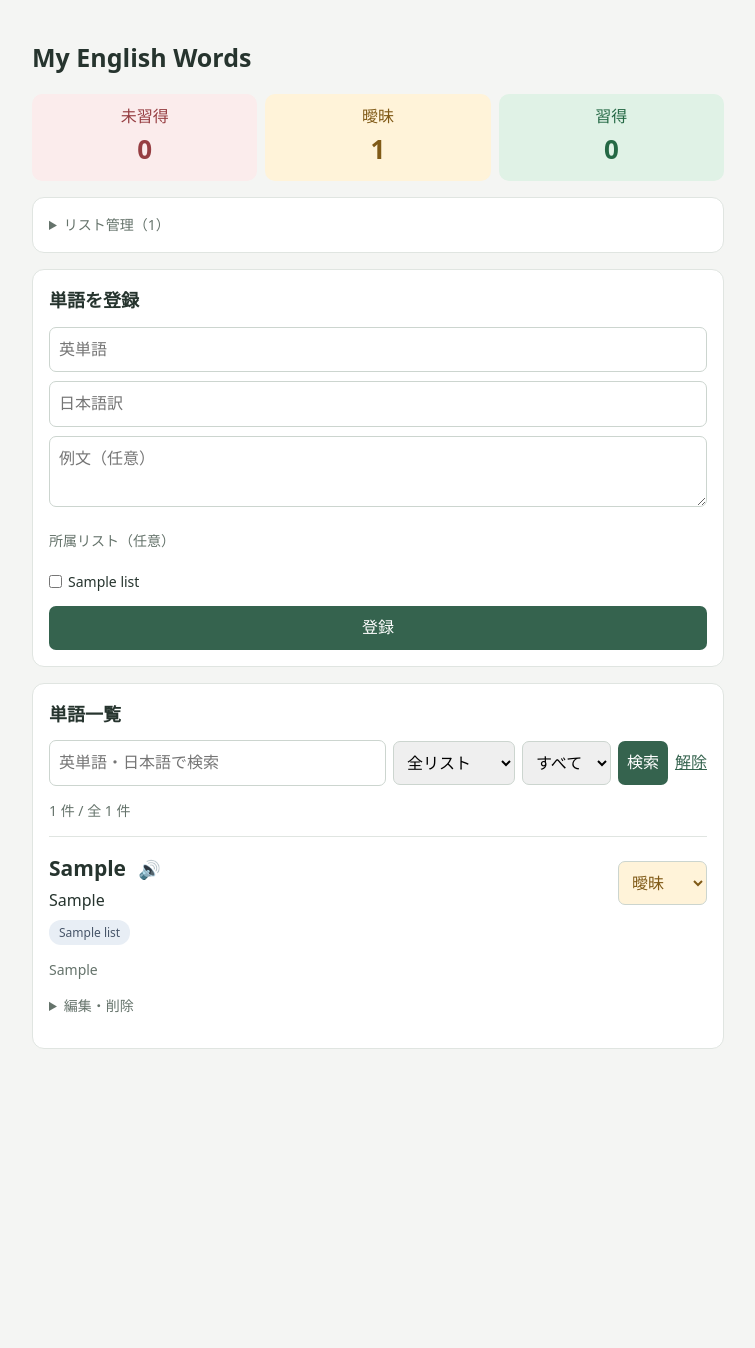
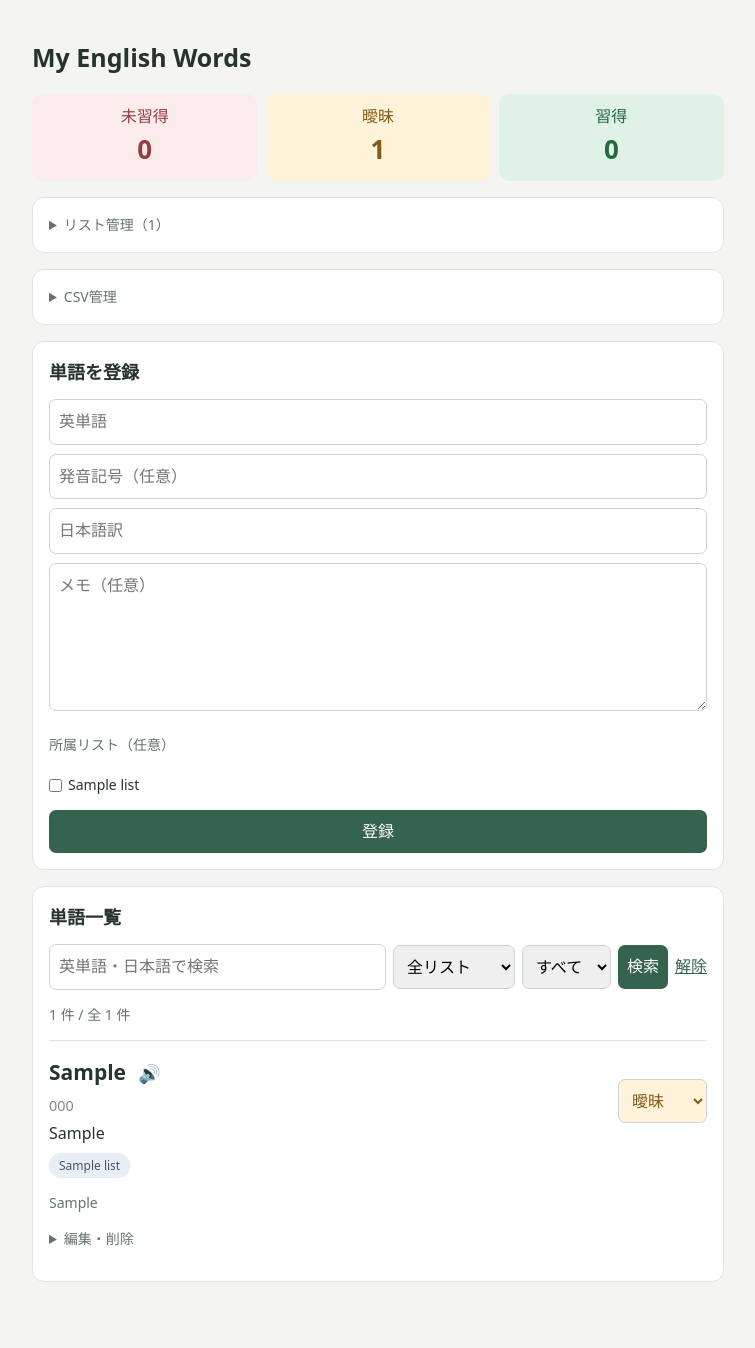
Before and after one commit to CoffKuroneko/EnglishWord, a Flask app: page / in a window 1280 px wide. Shown: the whole page, without its empty margins (262-1017 px from the left). Before the commit the page ends 1049 px from the top, so only its background shows below. Run offline with Flask 3, Linux system fonts and the light colour scheme; tables that the repository leaves empty hold one stand-in row (values such as "Sample post").

Commit message:
add 発音記号 and csv対応

```diff
--- a/app.py
+++ b/app.py
@@ -1,7 +1,12 @@
 
-from flask import Flask, request, redirect, url_for, render_template, abort
+from flask import (
+    Flask, request, redirect, url_for,
+    render_template, abort, Response
+)
 import sqlite3
 from pathlib import Path
+import csv
+import io
 
 app = Flask(__name__)
 DB = Path(__file__).with_name('words.db')
@@ -22,9 +27,24 @@ def init_db():
             word TEXT NOT NULL,
             meaning TEXT NOT NULL,
             example TEXT NOT NULL DEFAULT '',
+            phonetic TEXT NOT NULL DEFAULT '',
             status INTEGER NOT NULL DEFAULT 0
                 CHECK(status IN (0,1,2))
         )''')
+
+        # 既存DBへの発音記号カラム追加
+        columns = {
+            row['name']
+            for row in conn.execute(
+                'PRAGMA table_info(words)'
+            )
+        }
+
+        if 'phonetic' not in columns:
+            conn.execute('''
+                ALTER TABLE words
+                ADD COLUMN phonetic TEXT NOT NULL DEFAULT ''
+            ''')
 
         conn.execute('''CREATE TABLE IF NOT EXISTS lists (
             id INTEGER PRIMARY KEY AUTOINCREMENT,
@@ -42,12 +62,13 @@ def init_db():
         )''')
 
 
-def back():
+def back(**kwargs):
     return redirect(url_for(
         'index',
         q=request.form.get('q', ''),
         status=request.form.get('filter', 'all'),
-        list_id=request.form.get('list_filter', 'all')
+        list_id=request.form.get('list_filter', 'all'),
+        **kwargs
     ))
 
 
@@ -112,7 +133,8 @@ def index():
         selected=status,
         lists=lists,
         selected_list=list_id,
-        memberships=memberships
+        memberships=memberships,
+        csv_result=request.args.get('csv_result', '')
     )
 
 
@@ -120,11 +142,12 @@ def fields():
     word = request.form.get('word', '').strip()
     meaning = request.form.get('meaning', '').strip()
     example = request.form.get('example', '').strip()
+    phonetic = request.form.get('phonetic', '').strip()
 
     if not word or not meaning:
         abort(400, '単語と意味を入力してください。')
 
-    return word, meaning, example
+    return word, meaning, example, phonetic
 
 
 def save_word_lists(conn, word_id):
@@ -148,8 +171,10 @@ def save_word_lists(conn, word_id):
 def add():
     with connect() as conn:
         cursor = conn.execute(
-            '''INSERT INTO words(word, meaning, example)
-               VALUES (?, ?, ?)''',
+            '''INSERT INTO words(
+                   word, meaning, example, phonetic
+               )
+               VALUES (?, ?, ?, ?)''',
             fields()
         )
 
@@ -163,7 +188,7 @@ def edit(word_id):
     with connect() as conn:
         cursor = conn.execute(
             '''UPDATE words
-               SET word=?, meaning=?, example=?
+               SET word=?, meaning=?, example=?, phonetic=?
                WHERE id=?''',
             (*fields(), word_id)
         )
@@ -230,6 +255,194 @@ def delete_list(list_id):
     return redirect(url_for('index'))
 
 
+# ========================================
+# CSVインポート
+# ========================================
+
+@app.post('/csv/import')
+def import_csv():
+    file = request.files.get('csv_file')
+
+    if not file or not file.filename:
+        return back(csv_result='CSVファイルを選択してください。')
+
+    if not file.filename.lower().endswith('.csv'):
+        return back(csv_result='CSVファイルを指定してください。')
+
+    # ファイルサイズ上限：5MB
+    limit = 5 * 1024 * 1024
+    raw = file.stream.read(limit + 1)
+
+    if len(raw) > limit:
+        return back(csv_result='ファイルサイズが5MBを超えています。')
+
+    try:
+        content = raw.decode('utf-8-sig')
+    except UnicodeDecodeError:
+        return back(csv_result='UTF-8形式のCSVを指定してください。')
+
+    reader = csv.DictReader(
+        io.StringIO(content, newline=''),
+        strict=True
+    )
+
+    added = 0
+    skipped = 0
+    invalid = 0
+
+    try:
+        headers = reader.fieldnames
+
+        if not headers:
+            return back(csv_result='CSVが空です。')
+
+        reader.fieldnames = [
+            name.strip().lower()
+            for name in headers
+        ]
+
+        if len(set(reader.fieldnames)) != len(reader.fieldnames):
+            return back(csv_result='CSVの列名が重複しています。')
+
+        if not {'word', 'meaning'}.issubset(reader.fieldnames):
+            return back(
+                csv_result='wordとmeaningの列が必要です。'
+            )
+
+        with connect() as conn:
+
+            # 同時書き込みによる重複登録を防止
+            conn.execute('BEGIN IMMEDIATE')
+
+            existing = {
+                row['word'].strip().casefold()
+                for row in conn.execute(
+                    'SELECT word FROM words'
+                )
+            }
+
+            for row in reader:
+
+                if None in row:
+                    invalid += 1
+                    continue
+
+                word = (row.get('word') or '').strip()
+                meaning = (row.get('meaning') or '').strip()
+                example = (row.get('example') or '').strip()
+                phonetic = (row.get('phonetic') or '').strip()
+
+                if not word or not meaning:
+                    invalid += 1
+                    continue
+
+                key = word.casefold()
+
+                if key in existing:
+                    skipped += 1
+                    continue
+
+                cursor = conn.execute('''
+                    INSERT INTO words(
+                        word,
+                        meaning,
+                        example,
+                        phonetic,
+                        status
+                    )
+                    VALUES (?, ?, ?, ?, 0)
+                ''', (
+                    word,
+                    meaning,
+                    example,
+                    phonetic
+                ))
+
+                save_word_lists(
+                    conn,
+                    cursor.lastrowid
+                )
+
+                existing.add(key)
+                added += 1
+
+    except csv.Error:
+        return back(
+            csv_result='CSVの形式が不正です。登録を中止しました。'
+        )
+
+    return back(
+        csv_result=(
+            f'新規登録：{added}件 / '
+            f'重複スキップ：{skipped}件 / '
+            f'入力不備：{invalid}件'
+        )
+    )
+
+
+# ========================================
+# CSVエクスポート
+# ========================================
+
+@app.get('/csv/export')
+def export_csv():
+    list_id = request.args.get('list_id', 'all')
+
+    sql = '''
+        SELECT word, phonetic, meaning, example
+        FROM words
+    '''
+
+    params = []
+
+    if list_id.isdigit():
+        sql += '''
+            WHERE id IN (
+                SELECT word_id
+                FROM word_lists
+                WHERE list_id=?
+            )
+        '''
+        params.append(int(list_id))
+
+    sql += ' ORDER BY word COLLATE NOCASE, id'
+
+    with connect() as conn:
+        rows = conn.execute(
+            sql, params
+        ).fetchall()
+
+    output = io.StringIO(newline='')
+    writer = csv.writer(output)
+
+    writer.writerow([
+        'word',
+        'phonetic',
+        'meaning',
+        'example'
+    ])
+
+    for row in rows:
+        writer.writerow([
+            row['word'],
+            row['phonetic'],
+            row['meaning'],
+            row['example']
+        ])
+
+    # Excelでの文字化け対策
+    content = output.getvalue().encode('utf-8-sig')
+
+    return Response(
+        content,
+        content_type='text/csv; charset=utf-8',
+        headers={
+            'Content-Disposition':
+                'attachment; filename="english_words.csv"'
+        }
+    )
+
+
 init_db()
 
 if __name__ == '__main__':
--- a/static/style.css
+++ b/static/style.css
@@ -193,3 +193,9 @@ summary {
     cursor: pointer;
     font-size: 18px;
 }
+
+.phonetic {
+    font-size: 0.9rem;
+    color: #888;
+    margin: 2px 0 4px;
+}
--- a/templates/index.html
+++ b/templates/index.html
@@ -64,6 +64,74 @@
         </details>
     </section>
 
+    <!-- CSV管理 -->
+    <section>
+        <details {% if csv_result %}open{% endif %}>
+            <summary>CSV管理</summary>
+
+            <h3>インポート</h3>
+
+            <form method="post"
+                  action="{{url_for('import_csv')}}"
+                  enctype="multipart/form-data"
+                  class="stack">
+
+                {{context_fields()}}
+
+                <input type="file"
+                       name="csv_file"
+                       accept=".csv,text/csv"
+                       required>
+
+                {% if lists %}
+                <div class="list-options">
+                    <p class="muted">登録先リスト（任意）</p>
+
+                    {% for l in lists %}
+                    <label>
+                        <input type="checkbox"
+                               name="list_ids"
+                               value="{{l.id}}"
+                               {% if selected_list == l.id|string %}
+                               checked
+                               {% endif %}>
+                        {{l.name}}
+                    </label>
+                    {% endfor %}
+                </div>
+                {% endif %}
+
+                <button>インポート</button>
+            </form>
+
+            {% if csv_result %}
+            <p class="csv-result" role="status">
+                {{csv_result}}
+            </p>
+            {% endif %}
+
+            <hr>
+
+            <h3>エクスポート</h3>
+
+            <div class="stack">
+                <a class="csv-download"
+                   href="{{url_for('export_csv')}}">
+                    全単語をCSV出力
+                </a>
+
+                {% if selected_list != 'all' %}
+                <a class="csv-download"
+                   href="{{url_for('export_csv',
+                                   list_id=selected_list)}}">
+                    選択中のリストをCSV出力
+                </a>
+                {% endif %}
+            </div>
+        </details>
+    </section>
+
+
     <!-- 単語登録 -->
     <section>
         <h2>単語を登録</h2>
@@ -76,12 +144,15 @@
             <input name="word"
                    placeholder="英単語" required>
 
+            <input name="phonetic"
+                   placeholder="発音記号（任意）">
+
             <input name="meaning"
                    placeholder="日本語訳" required>
 
             <textarea name="example"
-                      placeholder="例文（任意）"
-                      rows="2"></textarea>
+                      placeholder="メモ（任意）"
+                      rows="5"></textarea>
 
             {% if lists %}
             <div class="list-options">
@@ -160,6 +231,9 @@
                         onclick="speak(this.dataset.word)">
                         🔊
                     </button>
+                    {% if w.phonetic %}
+                        <div class="phonetic">{{w.phonetic}}</div>
+                    {% endif %}
                     <div>{{w.meaning}}</div>
                 </div>
 
@@ -212,8 +286,10 @@
                     {{context_fields()}}
 
                     <input name="word"
-                           value="{{w.word}}" required>
-
+                            value="{{w.word}}" required>
+                    <input name="phonetic"
+                            value="{{w.phonetic}}"
+                            placeholder="発音記号（任意）">
                     <input name="meaning"
                            value="{{w.meaning}}" required>
 
```
Also changed, not shown: words_backup.db (added), words_before_csv.db (added).
